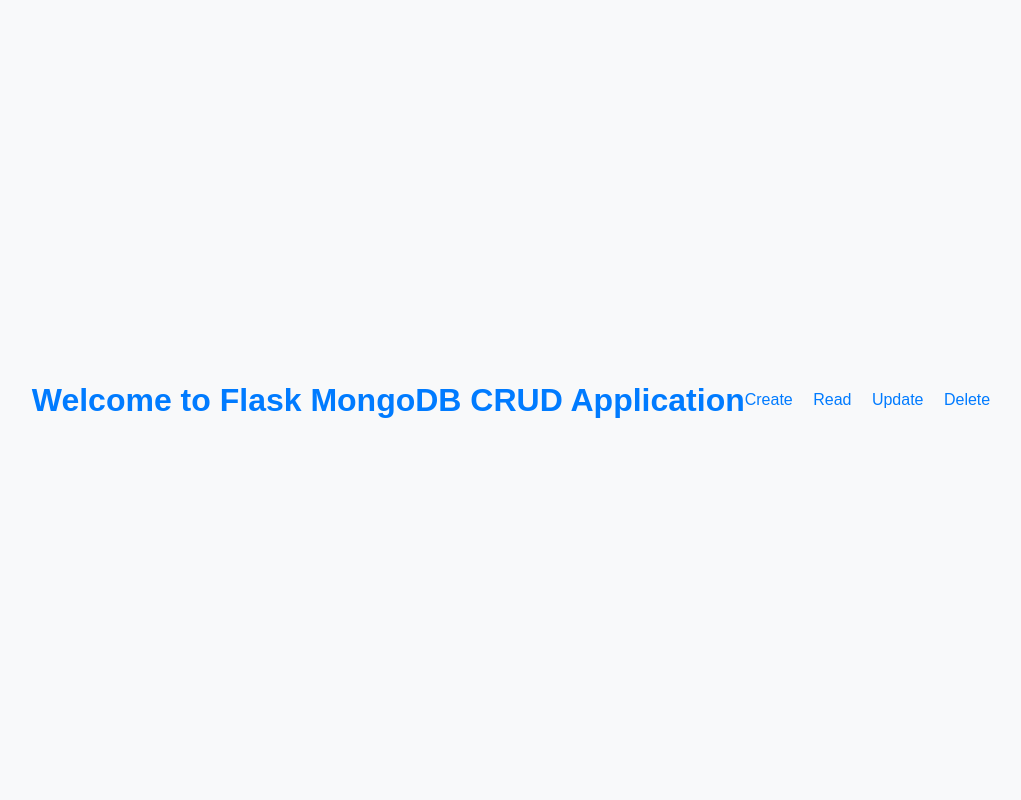
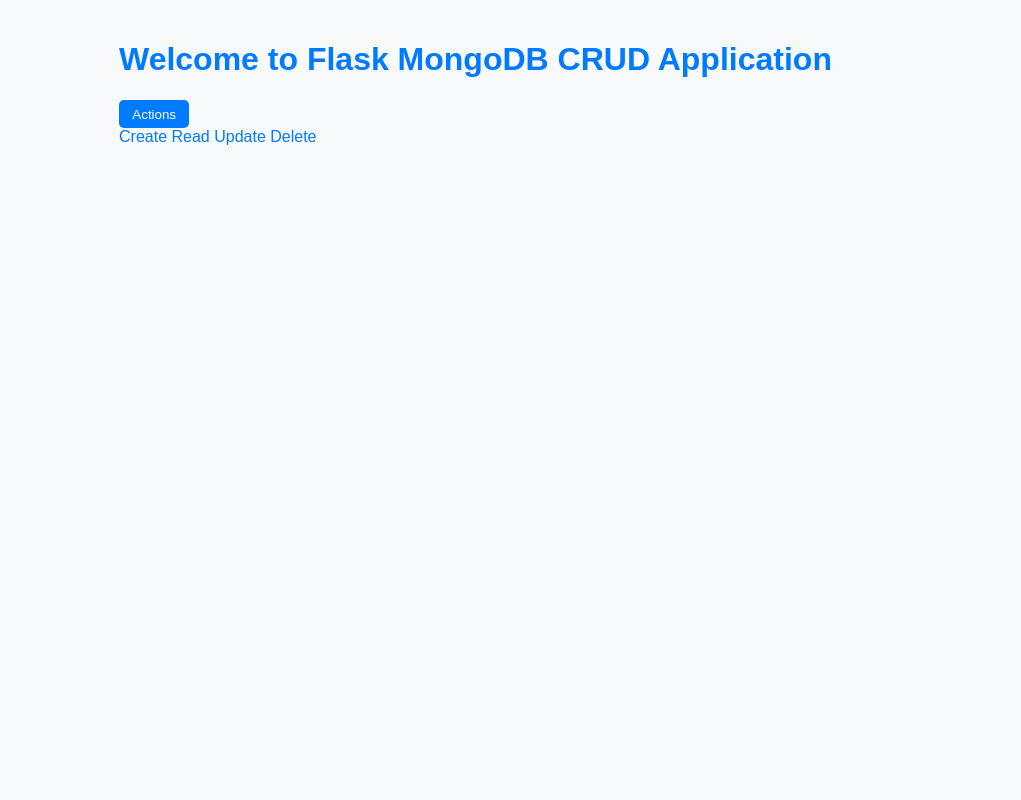
Before and after one commit to kramachandrashenoy/CRUD-Application, a Flask app: page / in a window 1280 px wide. Shown: the whole page, without its empty margins (121-1142 px from the left). Run offline with Flask 2, Linux system fonts and the light colour scheme.

Commit message:
imporved css

```diff
--- a/static/styles.css
+++ b/static/styles.css
@@ -5,11 +5,12 @@
     background-color: #f8f9fa;
     margin: 0;
     padding: 0;
-    display: flex;
-    justify-content: center;
-    align-items: center;
-    height: 100vh;
-    color: #333;
+}
+
+.container {
+    max-width: 800px;
+    margin: 0 auto;
+    padding: 20px;
 }
 
 h1 {
@@ -18,12 +19,10 @@
 
 form {
     background: white;
-    padding: 2em;
+    padding: 20px;
     border-radius: 10px;
     box-shadow: 0 0 10px rgba(0, 0, 0, 0.1);
-    max-width: 400px;
-    width: 100%;
-    margin: 1em 0;
+    margin-bottom: 20px;
 }
 
 label {
@@ -32,7 +31,7 @@
 }
 
 input[type="text"], select {
-    width: calc(100% - 2px);
+    width: 100%;
     padding: 0.5em;
     margin-bottom: 1em;
     border: 1px solid #ccc;
@@ -55,6 +54,7 @@
 nav ul {
     list-style-type: none;
     padding: 0;
+    margin: 0;
 }
 
 nav ul li {
--- a/templates/index.html
+++ b/templates/index.html
@@ -6,14 +6,23 @@
     <link rel="stylesheet" href="/static/styles.css">
 </head>
 <body>
-    <h1>Welcome to Flask MongoDB CRUD Application</h1>
-    <nav>
-        <ul>
-            <li><a href="/create">Create</a></li>
-            <li><a href="/read">Read</a></li>
-            <li><a href="/update">Update</a></li>
-            <li><a href="/delete">Delete</a></li>
-        </ul>
-    </nav>
+    <div class="container">
+        <h1>Welcome to Flask MongoDB CRUD Application</h1>
+        <nav>
+            <ul>
+                <li>
+                    <div class="dropdown">
+                        <button class="dropbtn">Actions</button>
+                        <div class="dropdown-content">
+                            <a href="/create">Create</a>
+                            <a href="/read">Read</a>
+                            <a href="/update">Update</a>
+                            <a href="/delete">Delete</a>
+                        </div>
+                    </div>
+                </li>
+            </ul>
+        </nav>
+    </div>
 </body>
 </html>
```
